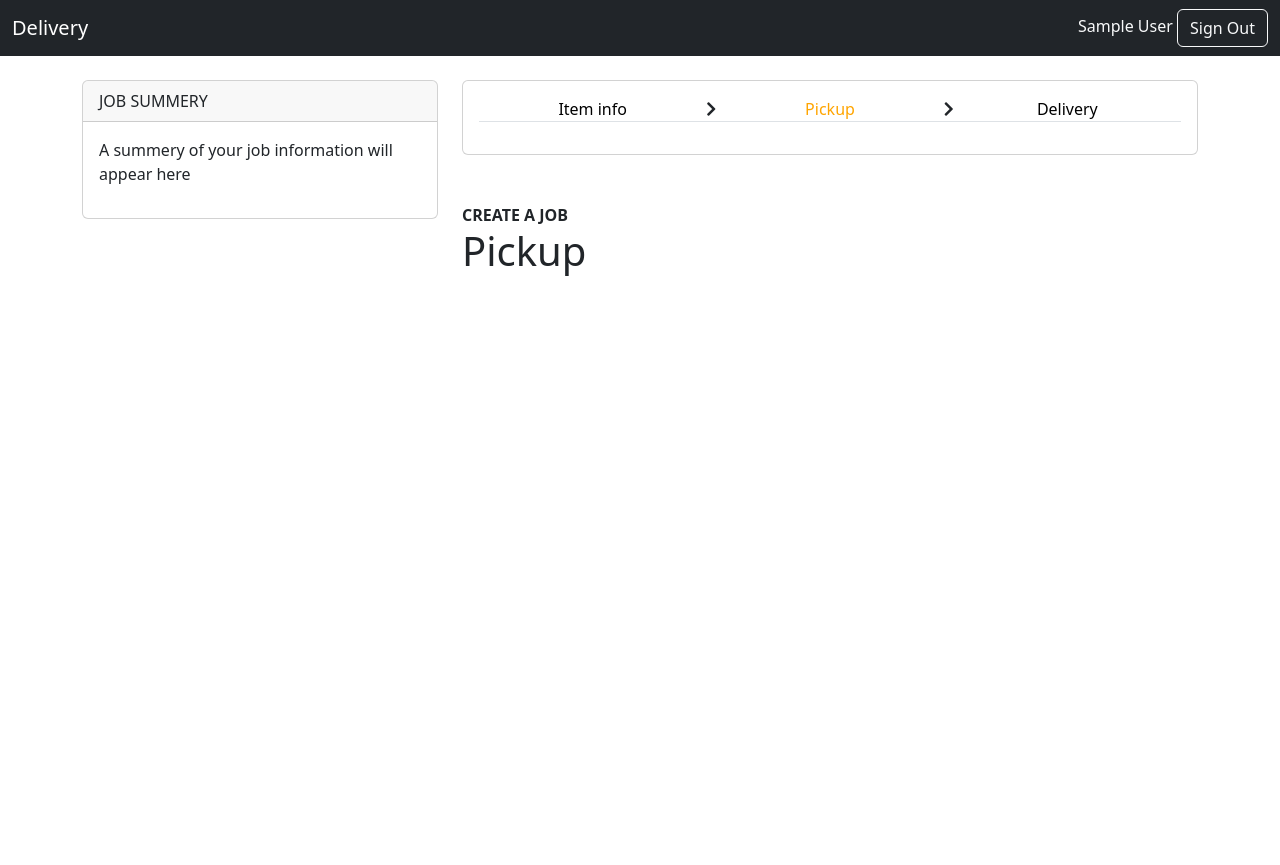
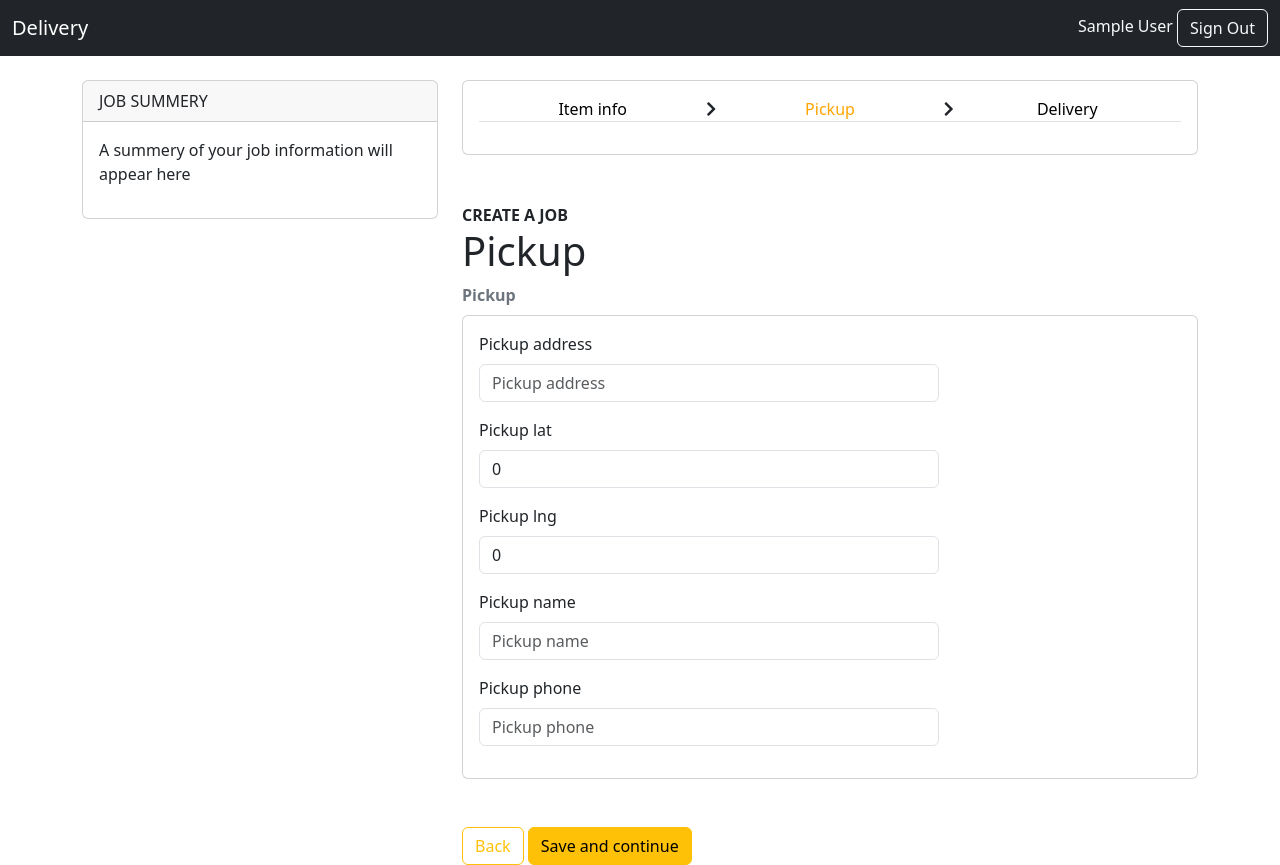
Before and after one commit to Neshon/delivery, a Django app: page /users/customer/create_job/ in a window 1280 px wide, after a click on "Pickup". Before the commit the page ends 276 px from the top, so only its background shows below. Run offline with Django 4.2, Linux system fonts and the light colour scheme; the visitor is signed in with stand-in values (Sample User, id 1); data comes from the database, SQL or seed files in the repository; parts of the project's set-up code (start-up, migrations or seed data) failed here and were passed over; some libraries are stand-ins or nearby versions.

Commit message:
add pickup and delivery address

```diff
--- a/apps/users/forms.py
+++ b/apps/users/forms.py
@@ -37,4 +37,27 @@ class BasicCustomerForm(forms.ModelForm):
 class JobCreateStep1Form(forms.ModelForm):
     class Meta:
         model = Job
-        fields = ('name', 'description', 'category', 'size', 'quantity', 'photo')
+        fields = ('name', 'description', 'category', 'size', 'quantity',
+                  'photo')
+
+
+class JobCreateStep2Form(forms.ModelForm):
+    pickup_address = forms.CharField(required=True)
+    pickup_name = forms.CharField(required=True)
+    pickup_phone = forms.CharField(required=True)
+
+    class Meta:
+        model = Job
+        fields = ('pickup_address', 'pickup_lat', 'pickup_lng',
+                  'pickup_name', 'pickup_phone')
+
+
+class JobCreateStep3Form(forms.ModelForm):
+    delivery_address = forms.CharField(required=True)
+    delivery_name = forms.CharField(required=True)
+    delivery_phone = forms.CharField(required=True)
+
+    class Meta:
+        model = Job
+        fields = ('delivery_address', 'delivery_lat', 'delivery_lng',
+                  'delivery_name', 'delivery_phone')
--- a/apps/users/models.py
+++ b/apps/users/models.py
@@ -61,5 +61,17 @@ class Job(models.Model):
                               default=CREATING_STATUS)
     created_at = models.DateTimeField(default=timezone.now)
 
+    pickup_address = models.CharField(max_length=255, blank=True)
+    pickup_lat = models.FloatField(default=0)
+    pickup_lng = models.FloatField(default=0)
+    pickup_name = models.CharField(max_length=255, blank=True)
+    pickup_phone = models.CharField(max_length=20, blank=True)
+
+    delivery_address = models.CharField(max_length=255, blank=True)
+    delivery_lat = models.FloatField(default=0)
+    delivery_lng = models.FloatField(default=0)
+    delivery_name = models.CharField(max_length=255, blank=True)
+    delivery_phone = models.CharField(max_length=20, blank=True)
+
     def __str__(self):
         return self.name
--- a/apps/users/views.py
+++ b/apps/users/views.py
@@ -69,6 +69,8 @@ def create_job_page(request):
     current_customer = request.user.customer
     creating_job = Job.objects.filter(customer=current_customer, status=Job.CREATING_STATUS).last()
     step1_form = forms.JobCreateStep1Form(instance=creating_job)
+    step2_form = forms.JobCreateStep2Form(instance=creating_job)
+    step3_form = forms.JobCreateStep3Form(instance=creating_job)
 
     if request.method == 'POST':
         if request.POST.get('step') == '1':
@@ -83,15 +85,37 @@ def create_job_page(request):
                 messages.success(request, "You job has been created")
                 return redirect(reverse('create_job'))
 
+        elif request.POST.get('step') == '2':
+            step2_form = forms.JobCreateStep2Form(request.POST,
+                                                  instance=creating_job)
+            if step2_form.is_valid():
+                create_job = step2_form.save()
+
+                messages.success(request, "You pickup has been created")
+                return redirect(reverse('create_job'))
+
+        elif request.POST.get('step') == '3':
+            step3_form = forms.JobCreateStep3Form(request.POST,
+                                                  instance=creating_job)
+            if step3_form.is_valid():
+                create_job = step3_form.save()
+
+                messages.success(request, "You delivery has been created")
+                return redirect(reverse('create_job'))
+
     if not creating_job:
         current_step = 1
+    elif creating_job.pickup_name:
+        current_step = 3
     else:
         current_step = 2
 
     return render(request, 'customer/create_job.html', {
+        'job': creating_job,
+        'step': current_step,
         'step1_form': step1_form,
-        'job': creating_job,
-        'step': current_step
+        'step2_form': step2_form,
+        'step3_form': step3_form,
     })
 
 
--- a/config/settings.py
+++ b/config/settings.py
@@ -15,7 +15,7 @@ SECRET_KEY = os.environ.get('SECRET_KEY')
 # SECURITY WARNING: don't run with debug turned on in production!
 DEBUG = os.environ.get('DEBUG')
 
-ALLOWED_HOSTS = os.environ.get('ALLOWED_HOSTS').split(' ')
+ALLOWED_HOSTS = os.environ.get('ALLOWED_HOSTS', '*').split(' ')
 
 
 AUTHENTICATION_BACKENDS = [
--- a/templates/customer/create_job.html
+++ b/templates/customer/create_job.html
@@ -36,9 +36,26 @@
           {% if not job %}
           <p>A summery of your job information will appear here</p>
           {% else %}
-            <h4>{{ job.name }}</h4>
-            <span>{{ job.quantity }} Item</span><br/>
-            <span>{{ job.get_size_display }} Job</span>
+            {% if step > 1 %}
+              <h4>{{ job.name }}</h4>
+              <span>{{ job.quantity }} Item</span><br/>
+              <span>{{ job.get_size_display }} Job</span>
+            {% endif %}
+
+            {% if step > 2 %}
+              <hr/>
+              <p class="text-secondary"><small><b>PICKUP</b></small></p>
+              <h4>{{ job.pickup_name }}</h4>
+              <span>{{ job.pickup_address }}</span><br/>
+            {% endif %}
+
+            {% if step >= 3 %}
+              <hr/>
+              <p class="text-secondary"><small><b>DELIVERY</b></small></p>
+              <h4>{{ job.delivery_name }}</h4>
+              <span>{{ job.delivery_address }}</span><br/>
+            {% endif %}
+
           {% endif %}
         </div>
       </div>
@@ -82,9 +99,43 @@
         </div>
         <div class="tab-pane fade {% if step == 2 %}show active{% endif %}" id="pickup" role="tabpanel" aria-labelledby="pickup-tab">
           <h1>Pickup</h1>
+          <form method="POST" enctype="multipart/form-data">
+            <b class="text-secondary">Pickup</b>
+            <div class="card bg-white mt-2 mb-5">
+              <div class="card-body">
+
+                <div class="row">
+                  <div class="col-lg-8">
+                    {% csrf_token %}
+                    {% bootstrap_form step2_form %}
+                  </div>
+                </div>
+              </div>
+            </div>
+            <input type="hidden" name="step" value="2">
+            <button type="button" class="btn btn-outline-warning">Back</button>
+            <button type="submit" class="btn btn-warning">Save and continue</button>
+          </form>
         </div>
         <div class="tab-pane fade {% if step == 3 %}show active{% endif %}" id="delivery" role="tabpanel" aria-labelledby="delivery-tab">
           <h1>Delivery</h1>
+          <form method="POST" enctype="multipart/form-data">
+            <b class="text-secondary">Delivery</b>
+            <div class="card bg-white mt-2 mb-5">
+              <div class="card-body">
+
+                <div class="row">
+                  <div class="col-lg-8">
+                    {% csrf_token %}
+                    {% bootstrap_form step3_form %}
+                  </div>
+                </div>
+              </div>
+            </div>
+            <input type="hidden" name="step" value="3">
+            <button type="button" class="btn btn-outline-warning">Back</button>
+            <button type="submit" class="btn btn-warning">Save and continue</button>
+          </form>
         </div>
       </div>
 
```
